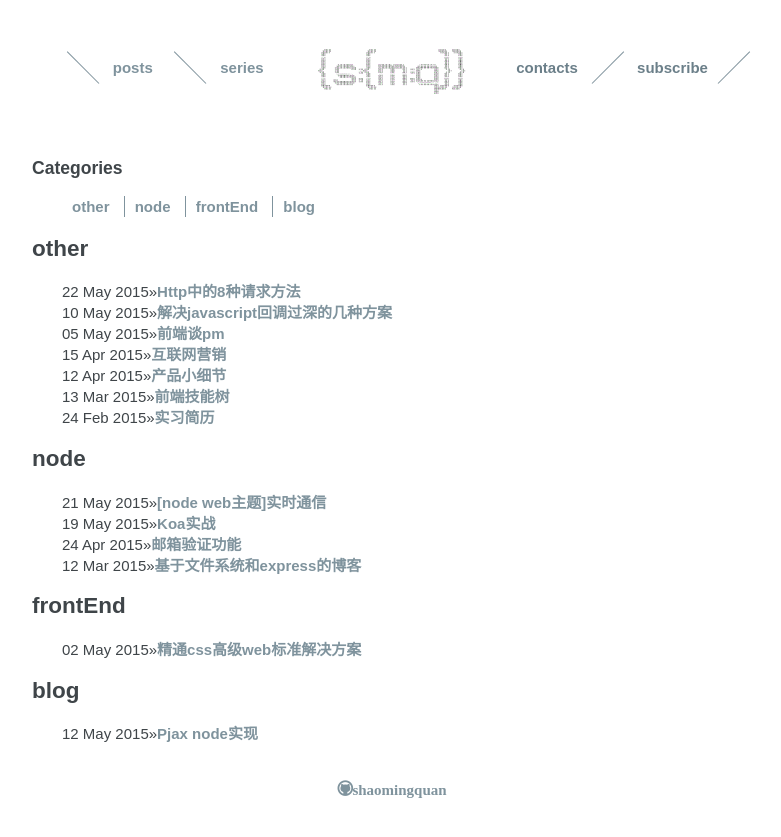
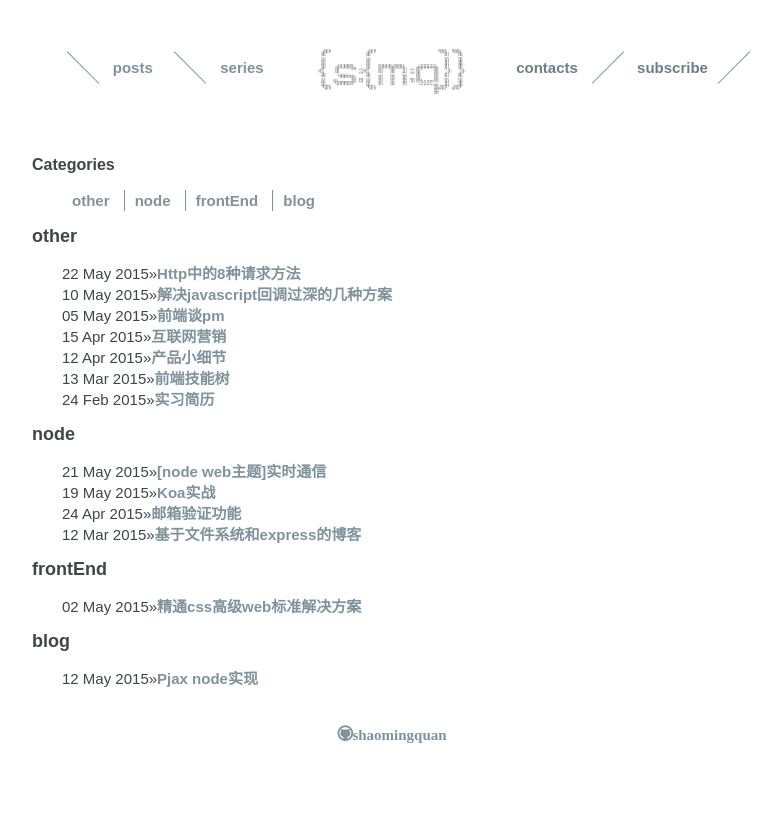
Before and after one commit to liuxing6103/liuxing6103.github.io, a Jekyll site: the page built from series/index.html, in a window 1280 px wide. Shown: the top 837 px of the page, without its empty margins (248-1029 px from the left). Built offline with Jekyll 4.4.1, drawn with Linux system fonts in a browser that asks for light colours; some web fonts are replaced; comment, search, counter and statistics services are not loaded.

Commit message:
responsive change

```diff
--- a/publics/stylesheets/large.css
+++ b/publics/stylesheets/large.css
@@ -116,3 +116,21 @@ header a:after ,header a:before{
 	float: left;
 	width: 320px;
 }
+
+
+.post-stage ,.category-stage{
+	width: 720px;
+	margin: 0px auto;
+}
+
+h1{
+	font-size: 26px !important;
+}
+
+h2{
+	font-size: 18px !important;
+}
+
+h3{
+	font-size: 16px !important;
+}
--- a/publics/stylesheets/small.css
+++ b/publics/stylesheets/small.css
@@ -30,3 +30,9 @@ header img{
 .item-left a:after{
 	display: none;
 }
+
+.post-stage, .category-stage {
+  width: 100%;
+  margin: 0px auto;
+  padding: 0px 6%;
+}
--- a/publics/stylesheets/style.css
+++ b/publics/stylesheets/style.css
@@ -110,11 +110,6 @@ footer{
 	margin: 5px;
 }
 
-.post-stage ,.category-stage{
-	width: 720px;
-	margin: 0px auto;
-}
-
 #blogStage{
 	border-bottom: 1px solid rgb(127,147,157);
 	margin-bottom: 20px;
```
